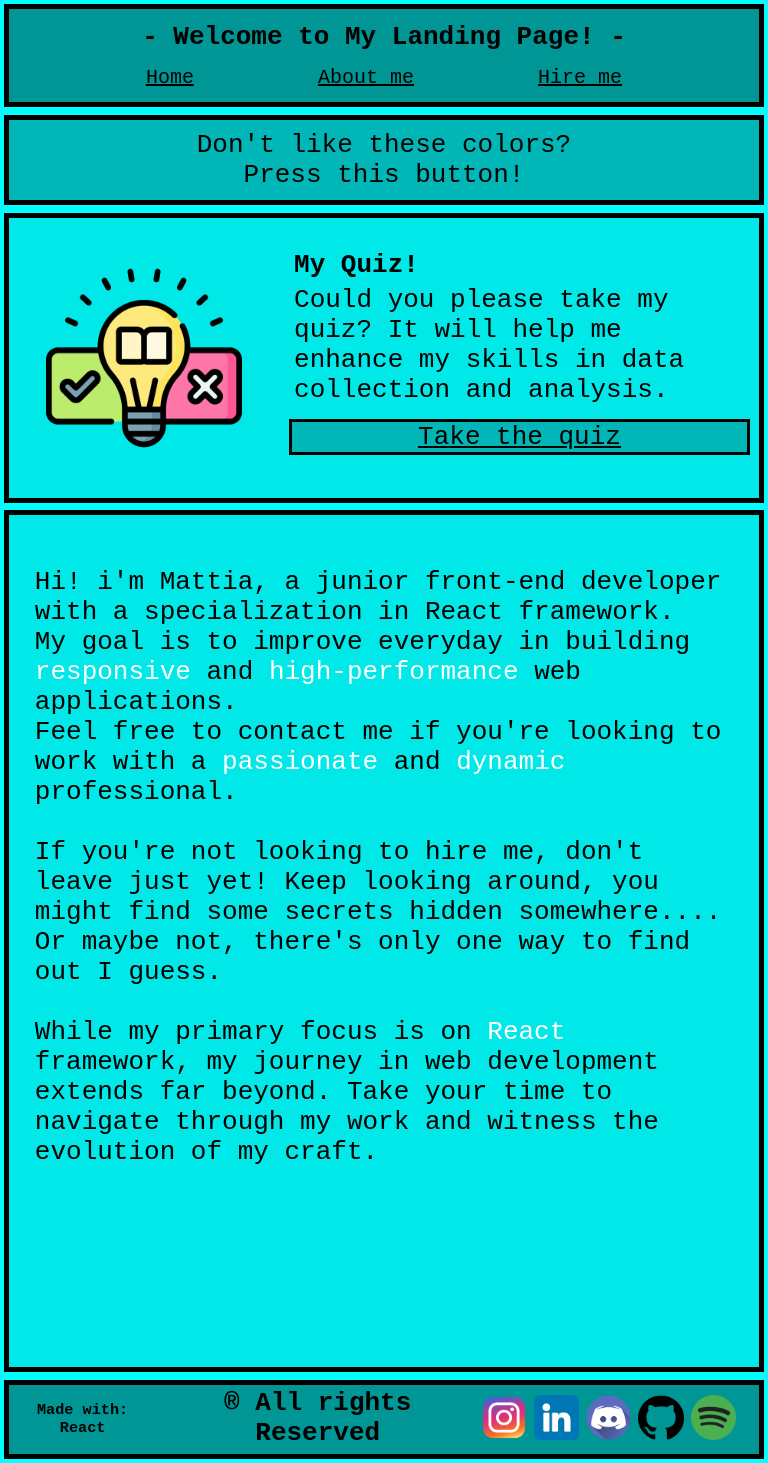
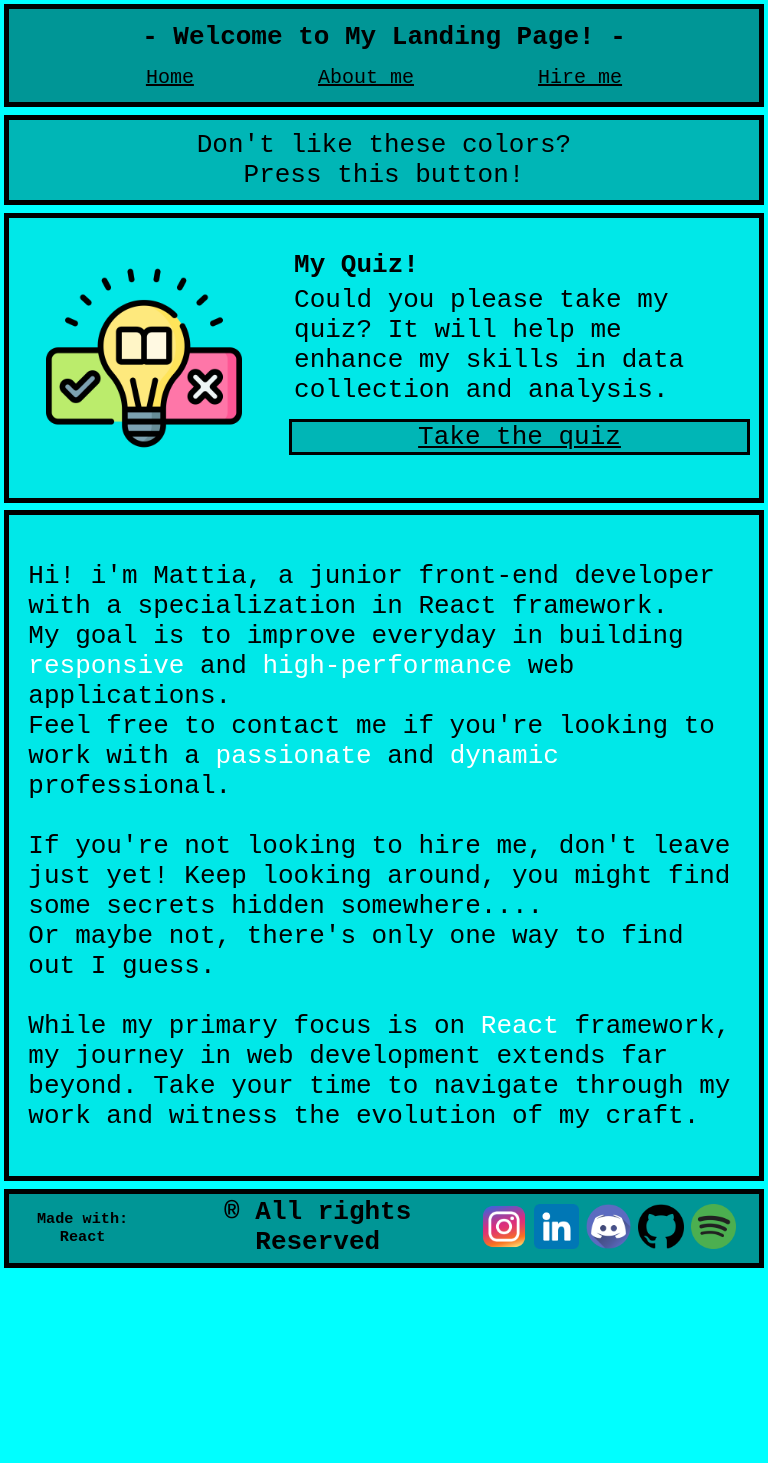
Before and after one commit to mtm90/my-landing-page, a React (Vite) app: page / in a window 768 px wide. After the commit the page ends 1272 px from the top, so only its background shows below. Built offline with nearby package versions, Linux system fonts and the light colour scheme.

Commit message:
more changes

```diff
--- a/src/index.css
+++ b/src/index.css
@@ -45,12 +45,6 @@ h1 {
   margin: 0% 1% 1%;
 }
 
-main > h1 {
-  margin-top: 3%;
-  margin-bottom: 3%;
-}
-
-
 .quizPic {
   width: 200px;
   height: 200px;
@@ -59,7 +53,7 @@ main > h1 {
 
 
 .main {
-  padding: 2rem;
+  padding: 1.5rem;
   border: 5px solid black;
   display: flex;
   flex-direction: column;
@@ -181,6 +175,9 @@ h3 {
 }
 @media (min-width: 481px) and (max-width: 1079px) {
 
+  p {
+    font-size: xx-large;
+  }
 
   .main-content {
     flex-direction: column;
@@ -202,10 +199,6 @@ h3 {
   ul {
     display: flex;
     flex-direction: row;
-  }
-  .main {
-    height: 100vh;
-    font-size: medium;
   }
 
   img {
```
